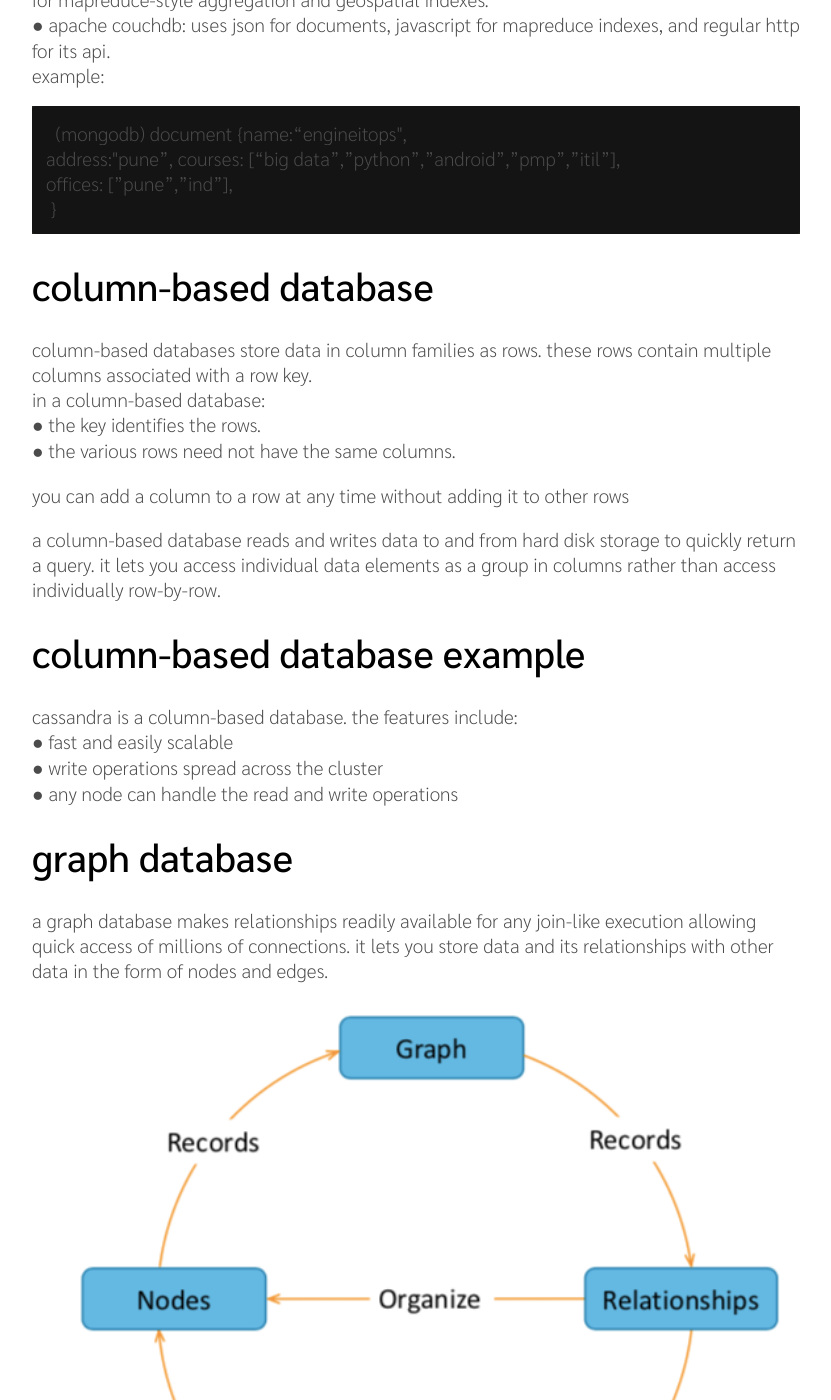
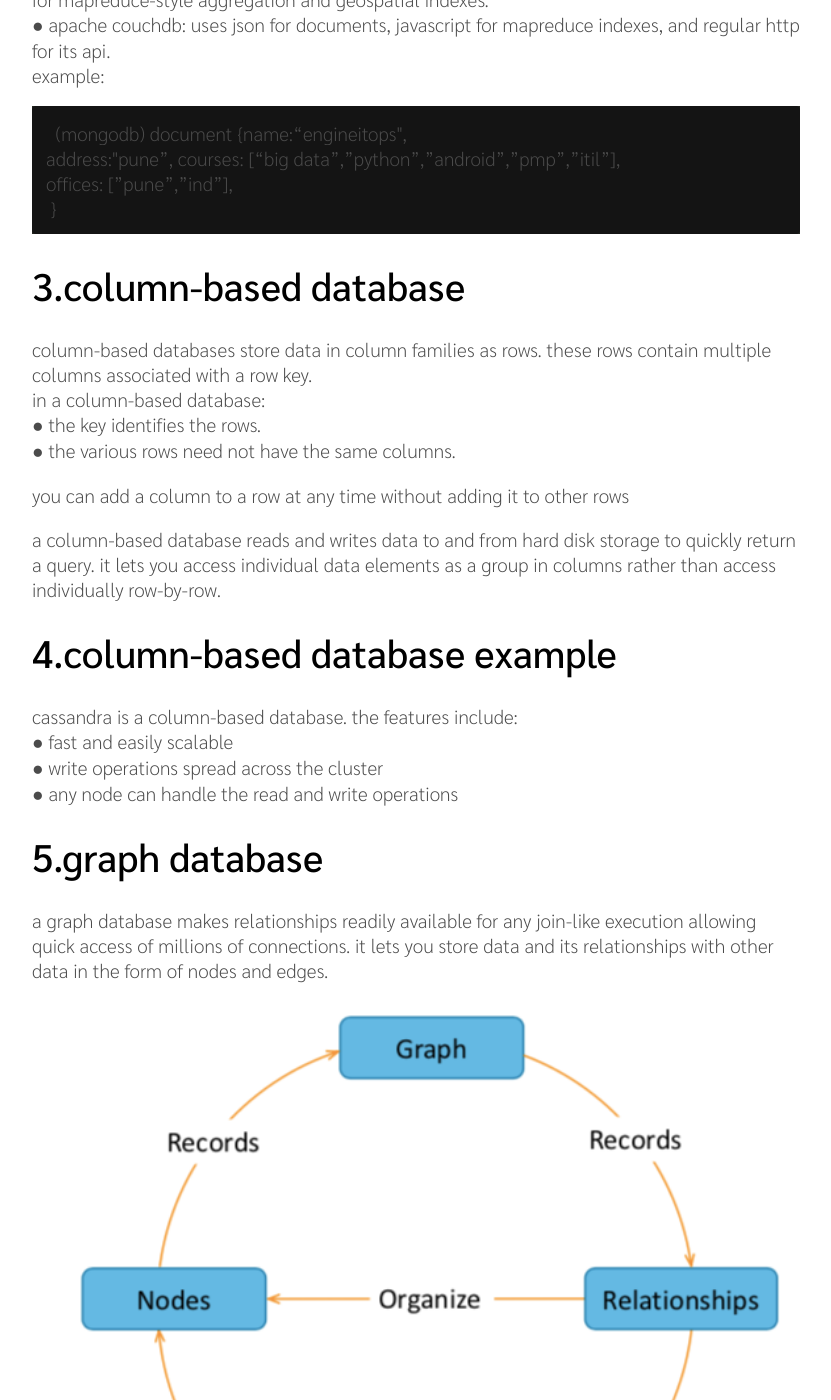
Before and after one commit to EngineITOps/EngineITOps.github.io, a Jekyll site: the page built from _posts/2019-02-10-type_of_nosql.md, in a window 1280 px wide and 1400 px high, scrolled down 1144 px. Shown: the whole window, without its empty margins (224-1055 px from the left). Built offline with Jekyll 4.4.1, drawn with Linux system fonts in a browser that asks for light colours.

Commit message:
Update 2019-02-10-type_of_nosql.md

```diff
--- a/_posts/2019-02-10-type_of_nosql.md
+++ b/_posts/2019-02-10-type_of_nosql.md
@@ -40,7 +40,7 @@ Example: <br>
     Offices: [”PUNE”,”IND”],
      }
 
-# Column-Based Database<br>
+# 3.Column-Based Database<br>
 Column-based databases store data in column families as rows. These rows contain multiple columns associated with a row key.<br>
 In a Column-Based database:<br>
 ● The key identifies the rows.<br>
@@ -50,13 +50,13 @@ You can add a column to a row at any time without adding it to other rows<br>
 
 A Column-Based database reads and writes data to and from hard disk storage to quickly return a query. It lets you access individual data elements as a group in columns rather than access individually row-by-row.<br>
 
-# Column-Based Database Example<br>
+# 4.Column-Based Database Example<br>
  Cassandra is a column-based database. The features include:<br>
 ● Fast and easily scalable<br>
 ● Write operations spread across the cluster<br>
 ● Any node can handle the read and write operations<br>
 
-# Graph Database
+# 5.Graph Database
  A Graph database makes relationships readily available for any join-like execution allowing quick access of millions of connections. It lets you store data and its relationships with other data in the form of nodes and edges.<br>
 
 ![](/blog/img/mogo1.png)
```
